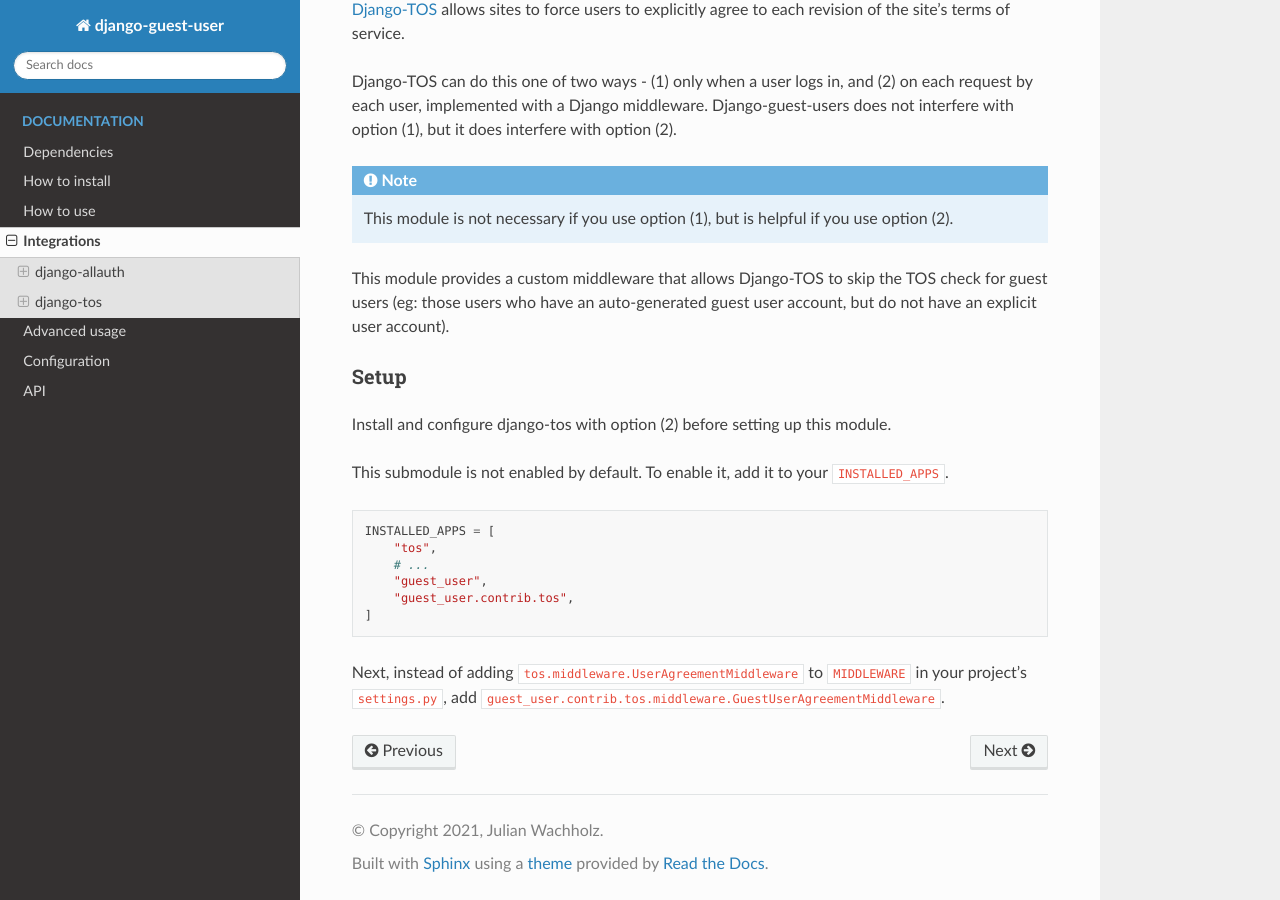
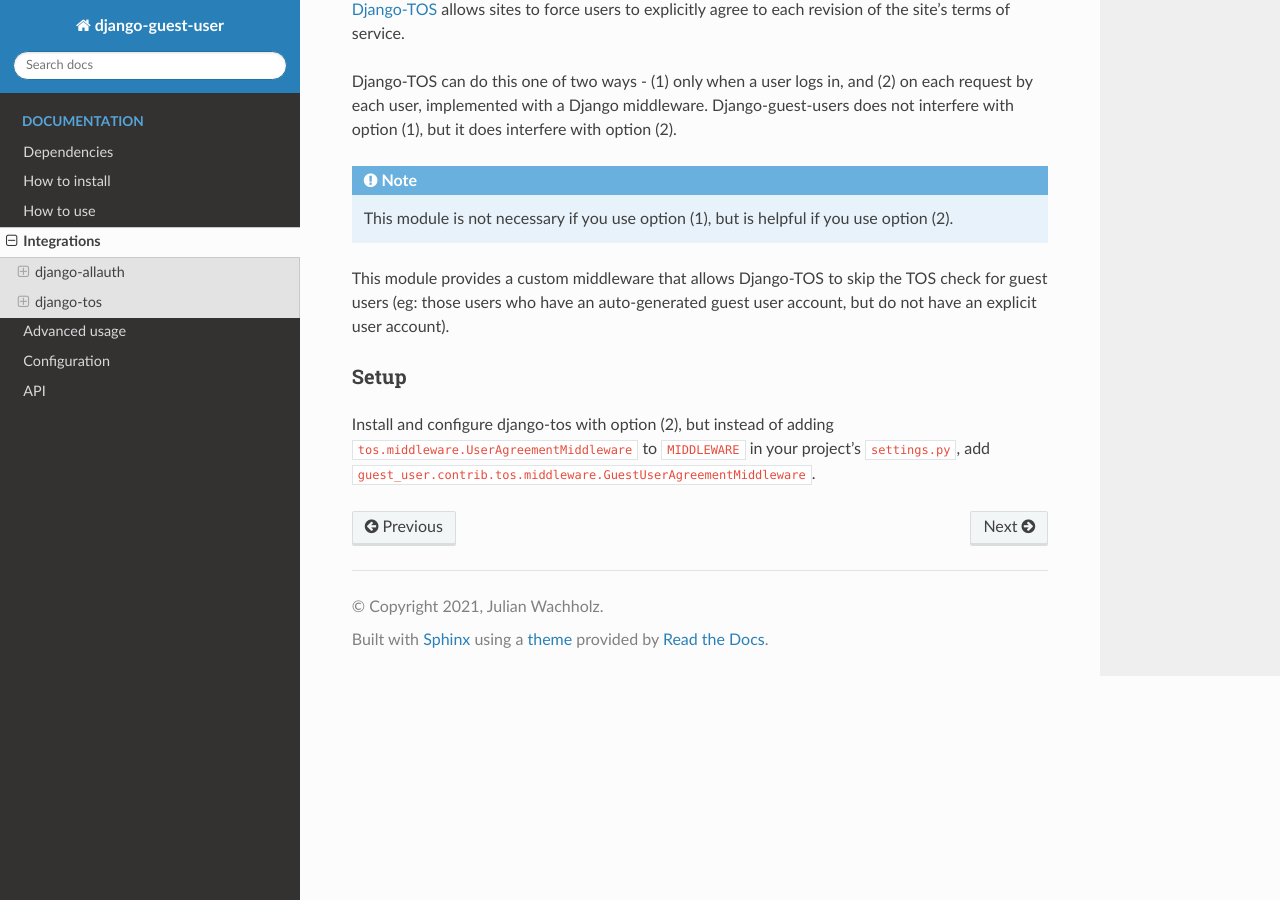
Before and after one commit to julianwachholz/django-guest-user, a Sphinx documentation site: the page built from docs/contrib.rst, in a window 1280 px wide and 900 px high, scrolled down 1570 px. Built offline with Sphinx 7.4.7 and the Read the Docs theme 2.0.0, drawn with Linux system fonts in a browser that asks for light colours.

Commit message:
Simplify setup instructions

```diff
--- a/docs/contrib.rst
+++ b/docs/contrib.rst
@@ -94,20 +94,7 @@
 Setup
 ~~~~~
 
-Install and configure django-tos with option (2) before setting up this module.
-
-This submodule is not enabled by default. To enable it, add it to your
-``INSTALLED_APPS``.
-
-.. code:: python
-
-  INSTALLED_APPS = [
-      "tos",
-      # ...
-      "guest_user",
-      "guest_user.contrib.tos",
-  ]
-
-Next, instead of adding ``tos.middleware.UserAgreementMiddleware`` to ``MIDDLEWARE``
-in your project's ``settings.py``, add
+Install and configure django-tos with option (2), but instead of adding
+``tos.middleware.UserAgreementMiddleware`` to ``MIDDLEWARE`` in your project's
+``settings.py``, add
 ``guest_user.contrib.tos.middleware.GuestUserAgreementMiddleware``.
```
